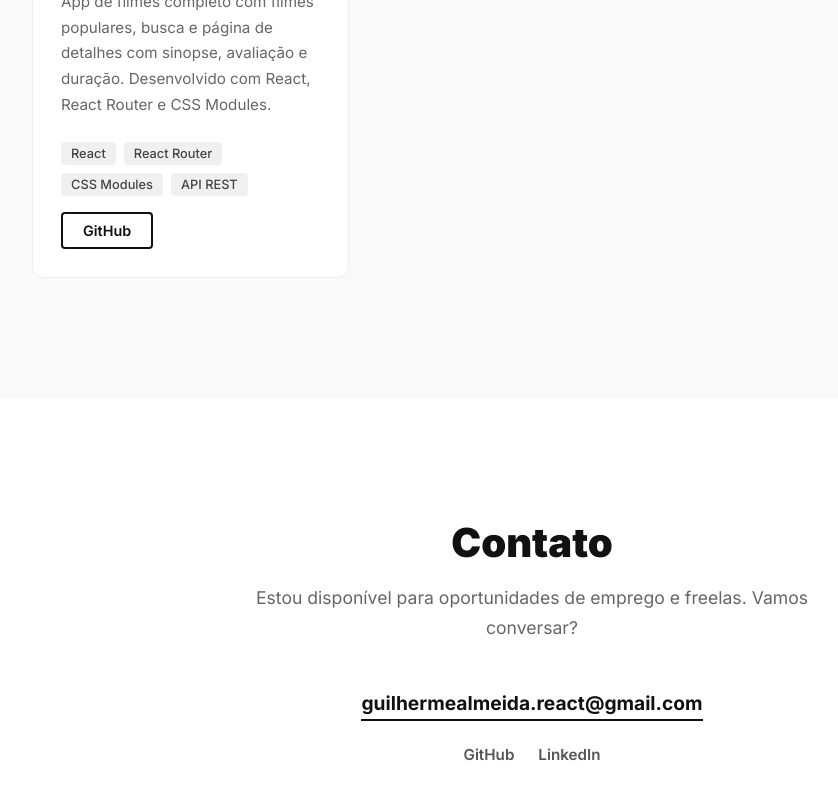
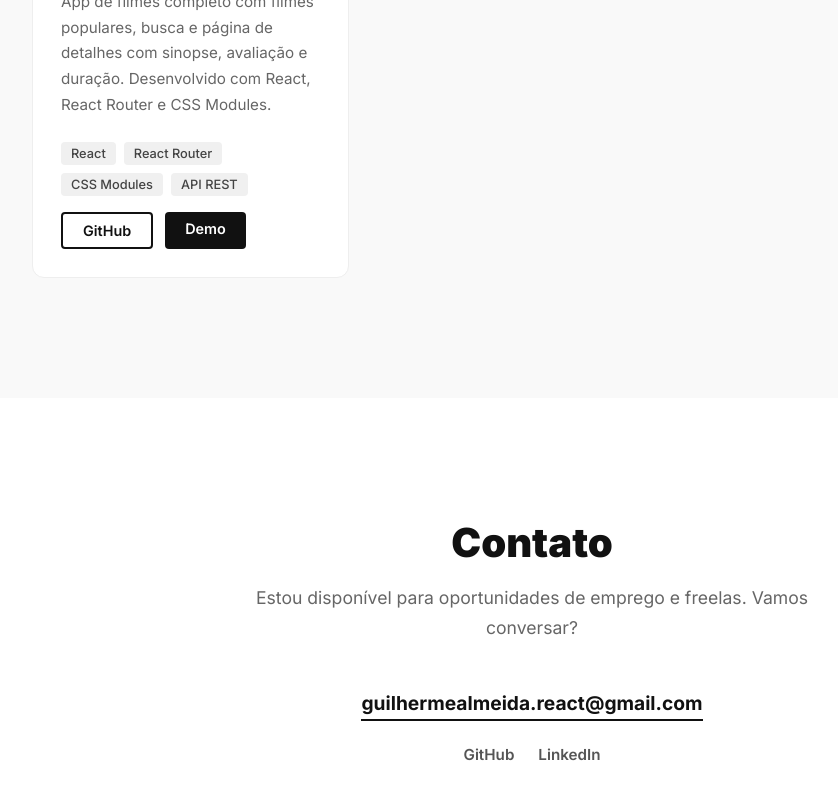
Before and after one commit to guilhermealmeidareact/portfolio-completo, a React (Vite) app: page / in a window 1280 px wide. Shown: the part 2166-2966 px from the top of the page, without its empty margins (108-946 px from the left). Built offline with nearby package versions, Linux system fonts and the light colour scheme.

Commit message:
adiciona link demo cine-app

```diff
--- a/src/components/Projetos.jsx
+++ b/src/components/Projetos.jsx
@@ -8,7 +8,7 @@ const projetos = [
     descricao: "App de filmes completo com filmes populares, busca e página de detalhes com sinopse, avaliação e duração. Desenvolvido com React, React Router e CSS Modules.",
     tecnologias: ["React", "React Router", "CSS Modules", "API REST"],
     github: "https://github.com/guilhermealmeidareact/cine-app",
-    demo: null
+    demo: "cine-jkp3e8e8t-guilhermealmeidareacts-projects.vercel.app"
 
     },
 ]
```
